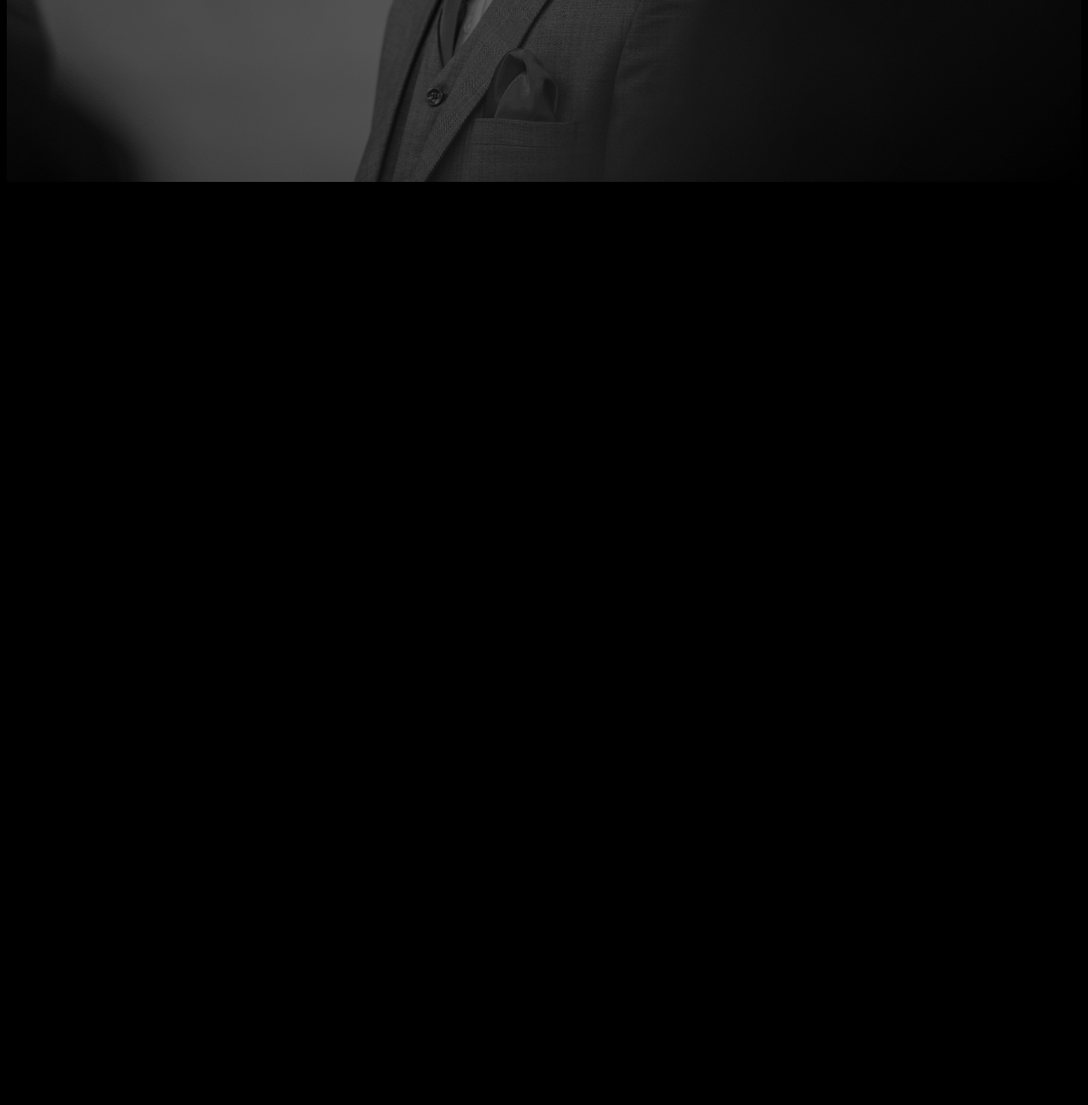
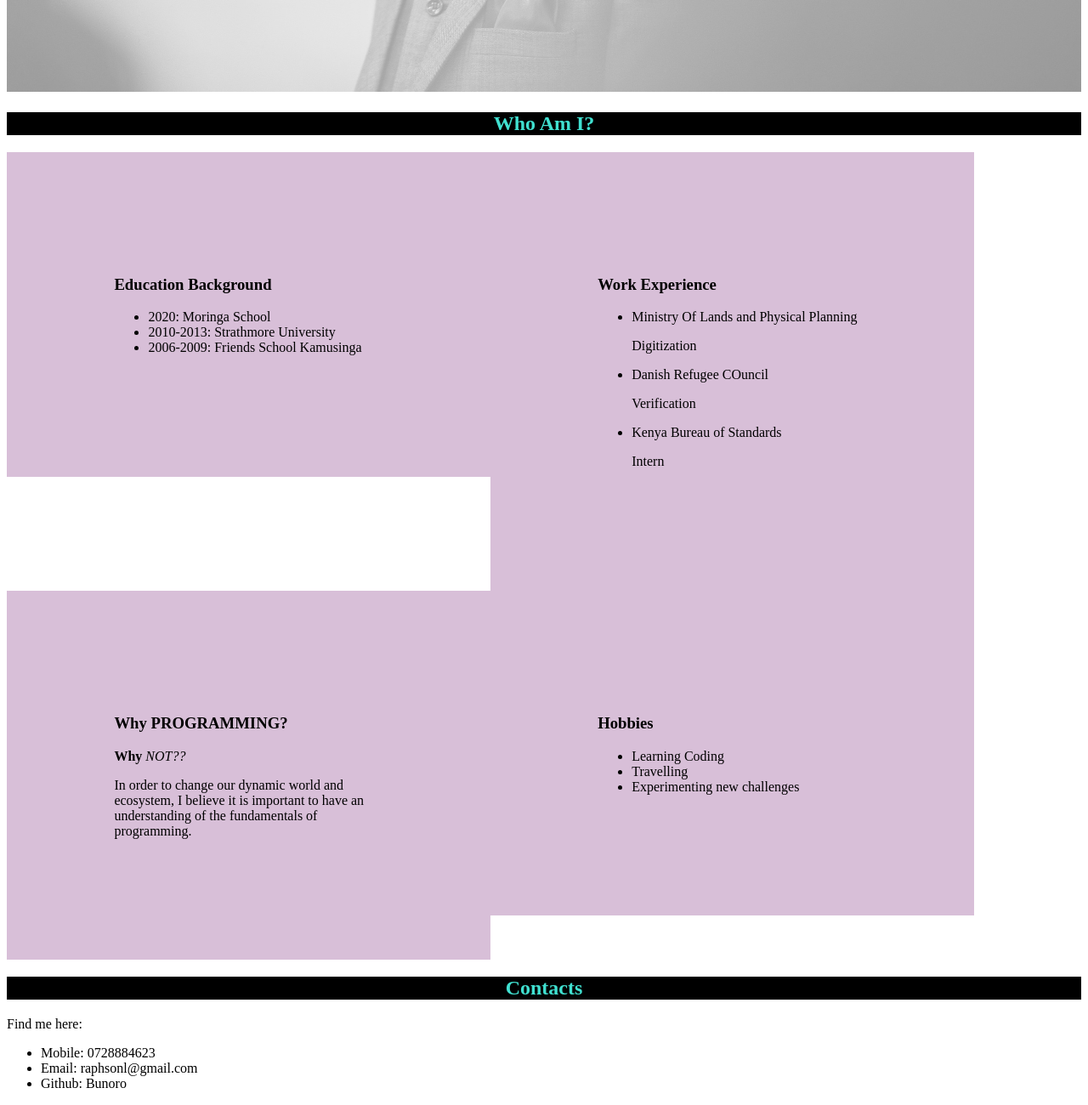
Before and after one commit to Bunoro/portfolio, a plain HTML site: page index.html in a window 1280 px wide. Shown: the part 794-2094 px from the top of the page at 85% size. Before the commit the page ends 1020 px from the top, so only its background shows below. Drawn offline with Linux system fonts and the light colour scheme.

Commit message:
fix styles and edit index.html

```diff
--- a/css/styles.css
+++ b/css/styles.css
@@ -1,3 +1,7 @@
+body {
+    background-color: transparent;
+}
+/* container with image with texts within */
 .container {
     position: relative;
 }
@@ -17,20 +21,25 @@ img {
     position: absolute;
     top: 20px;
     left: 20px;
-    background-color: black;
+    background-color: gray;
     color: white;
     padding-left: 40px;
     padding-right: 40px;
 }
+
+.text {
+    position: absolute;
+    top: 50%;
+    left: 50%;
+    transform: translate(-50%, -50%);
+}
+/* header of second section */
 h1 {
     color: turquoise;
     background-color: black;
     text-align: center;
 }
-body {
-    background-color: black;
-}
-
+/* buttons found at header */
 .button {
     background-color: blue;
     border-radius: 8px;
@@ -40,3 +49,28 @@ body {
     font-size: 16px;
     cursor: pointer;
 }
+/* about me page */
+.About-me {
+    background-color: white;
+}
+.column {
+    float: left;
+    width: 25%;
+    padding: 10%;
+    background-color: thistle;
+}
+.row:after {
+    content: "";
+    display: table;
+    clear: both;
+}
+
+#col {
+    background-color: grey;
+}
+
+.fa-facebook {
+    background: #3b5998;
+    color: white;
+
+}
--- a/index.html
+++ b/index.html
@@ -5,31 +5,100 @@
     <meta name="viewport" content="width=device-width, initial-scale=1.0">
     <title>Raphson Portfolio</title>
     <link  href="css/styles.css" rel="stylesheet" type="text/css">
+    <!--Add icon library-->
+    <link rel="stylesheet" href="https://cdnjs.cloudflare.com/ajax/libs/font-awesome/4.7.0/css/font-awesome.min.css">
+
 <body>
+
     <div class="header">
-        <h1>header</h1>
-        <p>my supercool header</p>
-
         <button class="button">Home</button>
-        <button class="button">About</button>
-        <button class="button">Contact Info</button>
-        <button class="button">Projects</button>
+        <button class="button"><a href="#About">About Me</a></button>
+        <button class="button"><a href="#Contact">Contacts</a></button>
+        <button class="button"><a href="#Projects">My Work</a></button>
     </div>
-
+        <!--landing page with image of author-->
     <div class="container">
         <img src="css/image/raph.jpg" alt="Raphson">
 
 
         <div class="text-block">
-            <h4>Raphson Bunoro</h4>
-            <p><strong>KARIBU,</strong><em>Umefika!</em>, </p>
+            <h4>Hi, I am Raphson Bunoro</h4>
+            <p><em>Umefika,</em><strong>KARIBU!</strong></p>
         </div>
 
+        <div class="text">
+            <h2><em>For any change to occur in society, impact has to be felt; positive or negative. You only need understand your side of the dilemma!</em></h2>
+        </div>
+
+    </div>
+        <!--About me section-->
+    <div class="row">
+        <section class="About-me" id="About">
+            <h1 class="About-me-title">Who Am I?</h1>
+
+            <div class="column">
+                <h3><strong>Education Background</strong></h3>
+
+                <ul class="edu">
+                    <li>2020: Moringa School</li>
+                    <li>2010-2013: Strathmore University</li>
+                    <li>2006-2009: Friends School Kamusinga</li>
+
+                </ul>
+
+            </div>
+
+            <div class="column">
+                <h3><strong>Work Experience</strong></h3>
+
+                <ul class="work">
+                    <li>Ministry Of Lands and Physical Planning</li>
+                        <p>Digitization</p>
+                    <li>Danish Refugee COuncil</li>
+                        <p>Verification</p>
+                    <li>Kenya Bureau of Standards</li>
+                        <p>Intern</p>
+                </ul>
+
+            </div>
+
+            <div class="column">
+                <h3><strong>Why PROGRAMMING?</strong></h3>
+
+                <p><strong>Why</strong> <em>NOT??</em></p>
+                <p>In order to change our dynamic world and ecosystem, I believe it is important to have an understanding of the fundamentals of programming.</p>
+
+            </div>
+
+            <div class="column">
+                <h3><strong>Hobbies</strong></h3>
+
+                <ul class="hobbies">
+                    <li>Learning Coding</li>
+                    <li>Travelling</li>
+                    <li>Experimenting new challenges</li>
+                </ul>
+
+        </section>
+    </div>
+
+    <!--my other projects section. To add more projects eventually-->
+    <section class="My-work" id="My Work">
 
 
-    </div>
+    </section>
 
-    <section></section>
+    <section class="contacts" id="Contact">
+        <h1>Contacts</h1>
+        <p>Find me here:</p>
+            <ul>
+                <li>Mobile: 0728884623</li>
+                <li>Email: raphsonl@gmail.com</li>
+                <li>Github: Bunoro</li>
+
+            </ul>
+
+    </section>
 
 </body>
 </html>
```
